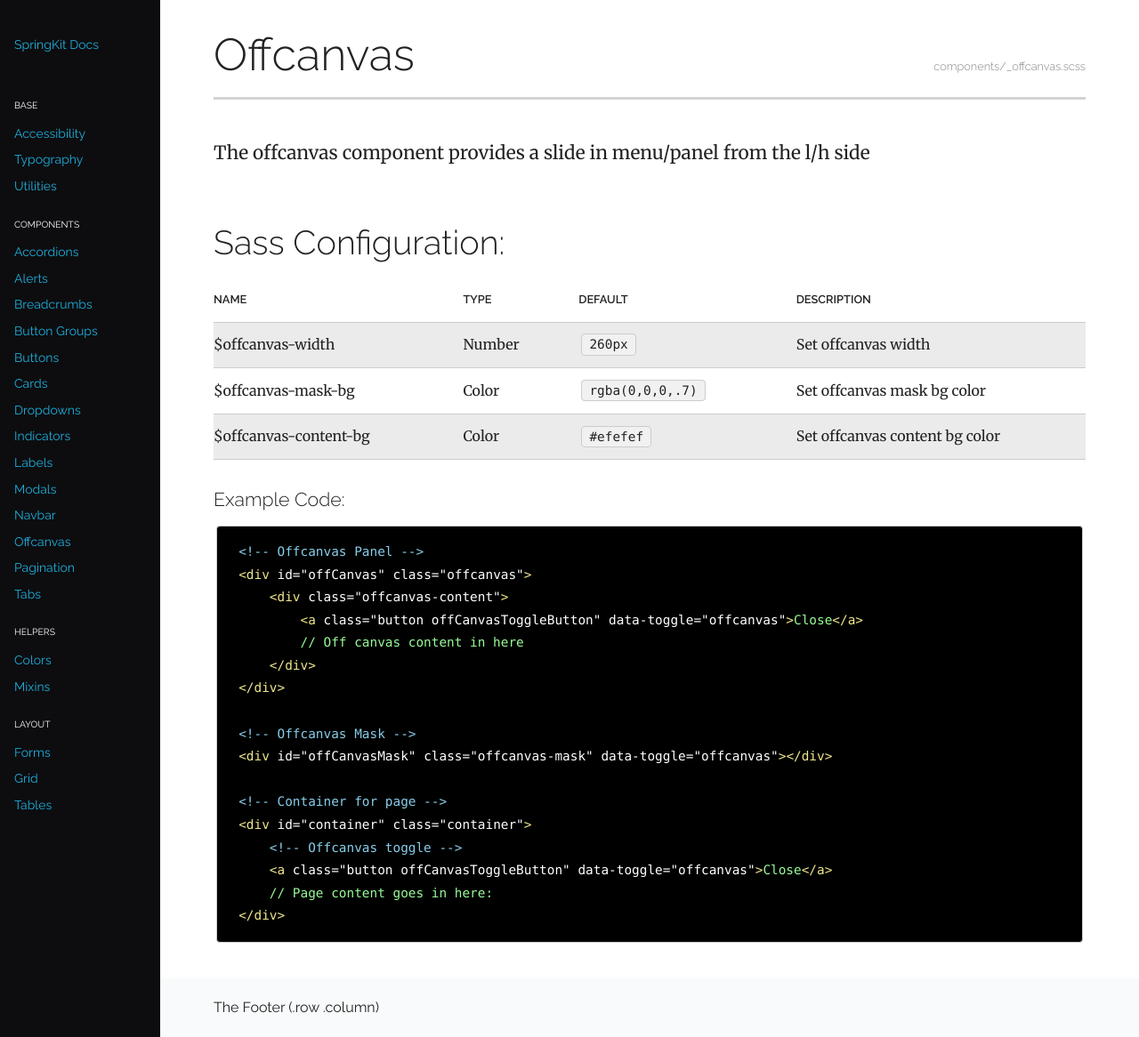
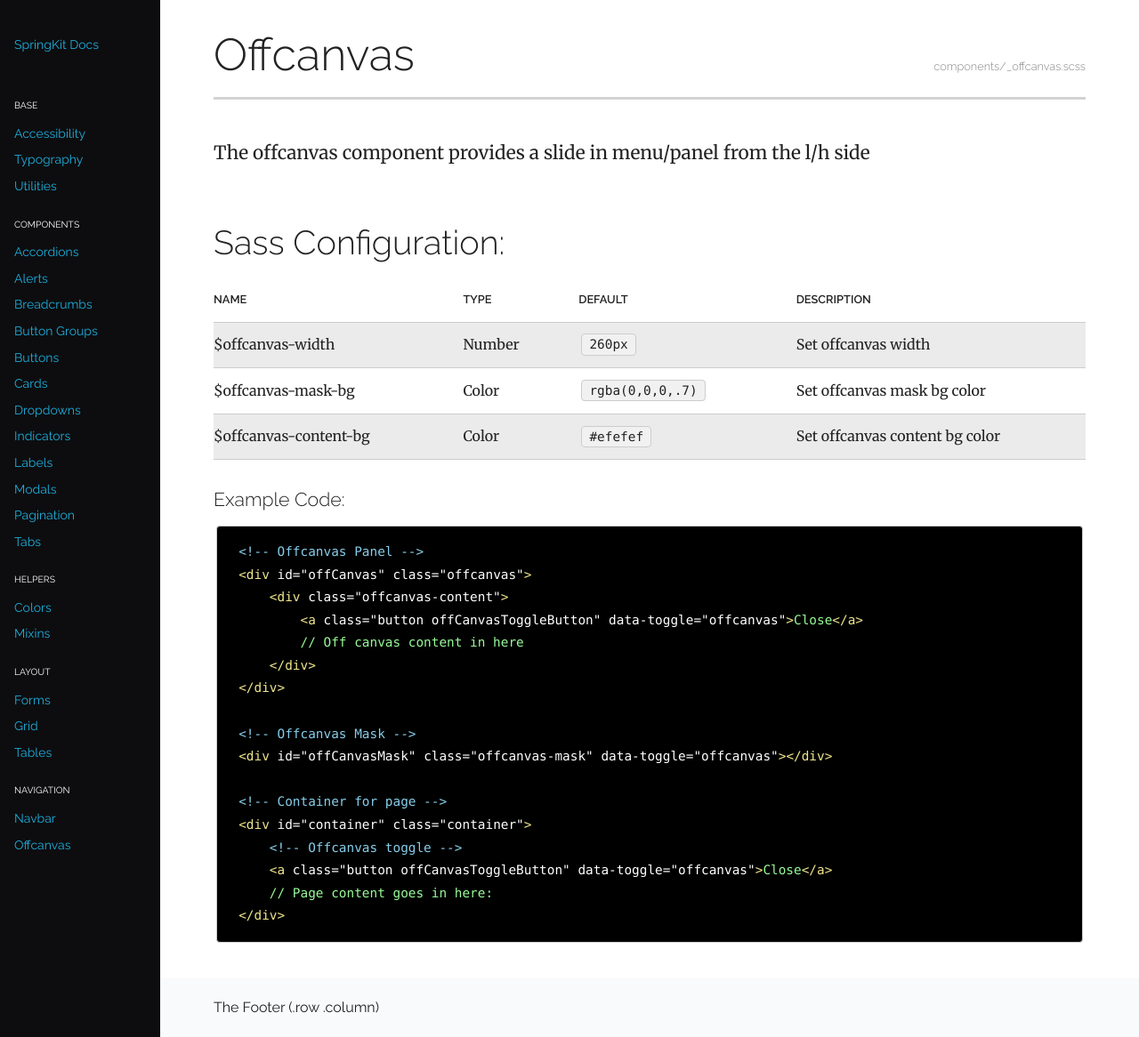
Before and after one commit to pixelspring/SpringKit, a Jekyll site: the page built from docs/_posts/2016-03-02-offcanvas.markdown, in a window 1280 px wide and 1166 px high. Shown: the whole window at 89% size. Built offline with Jekyll 4.4.1, drawn with Linux system fonts in a browser that asks for light colours.

Commit message:
move offcanvas & navbar to navigation category

```diff
--- a/docs/_posts/2016-03-02-navbar.markdown
+++ b/docs/_posts/2016-03-02-navbar.markdown
@@ -2,7 +2,7 @@
 layout: post
 title:  "Navbar"
 date:   2016-03-02 15:31:56 +0000
-categories: components
+categories: navigation
 sassbase: components/_navbarmultilevel.scss
 ---
 
--- a/docs/_posts/2016-03-02-offcanvas.markdown
+++ b/docs/_posts/2016-03-02-offcanvas.markdown
@@ -2,7 +2,7 @@
 layout: post
 title:  "Offcanvas"
 date:   2016-03-02 15:31:56 +0000
-categories: components
+categories: navigation
 sassbase: components/_offcanvas.scss
 ---
 
```
